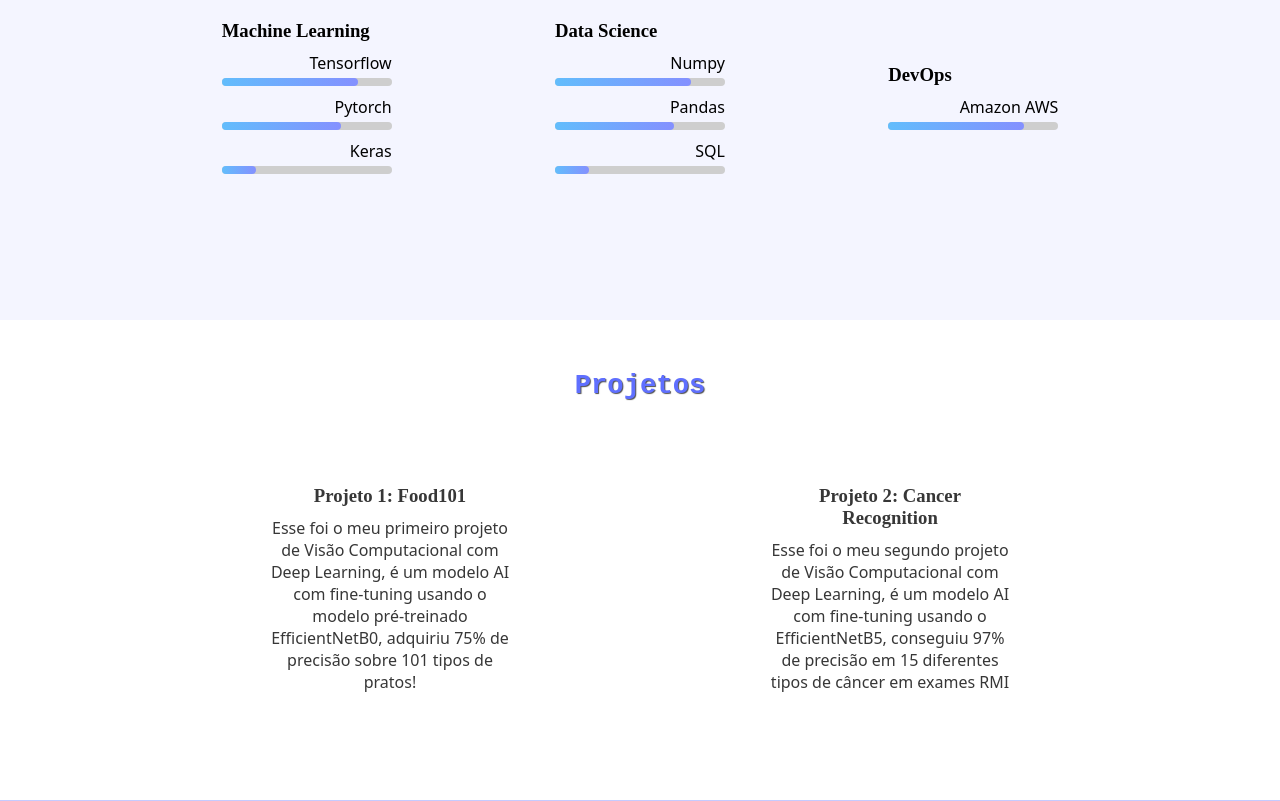
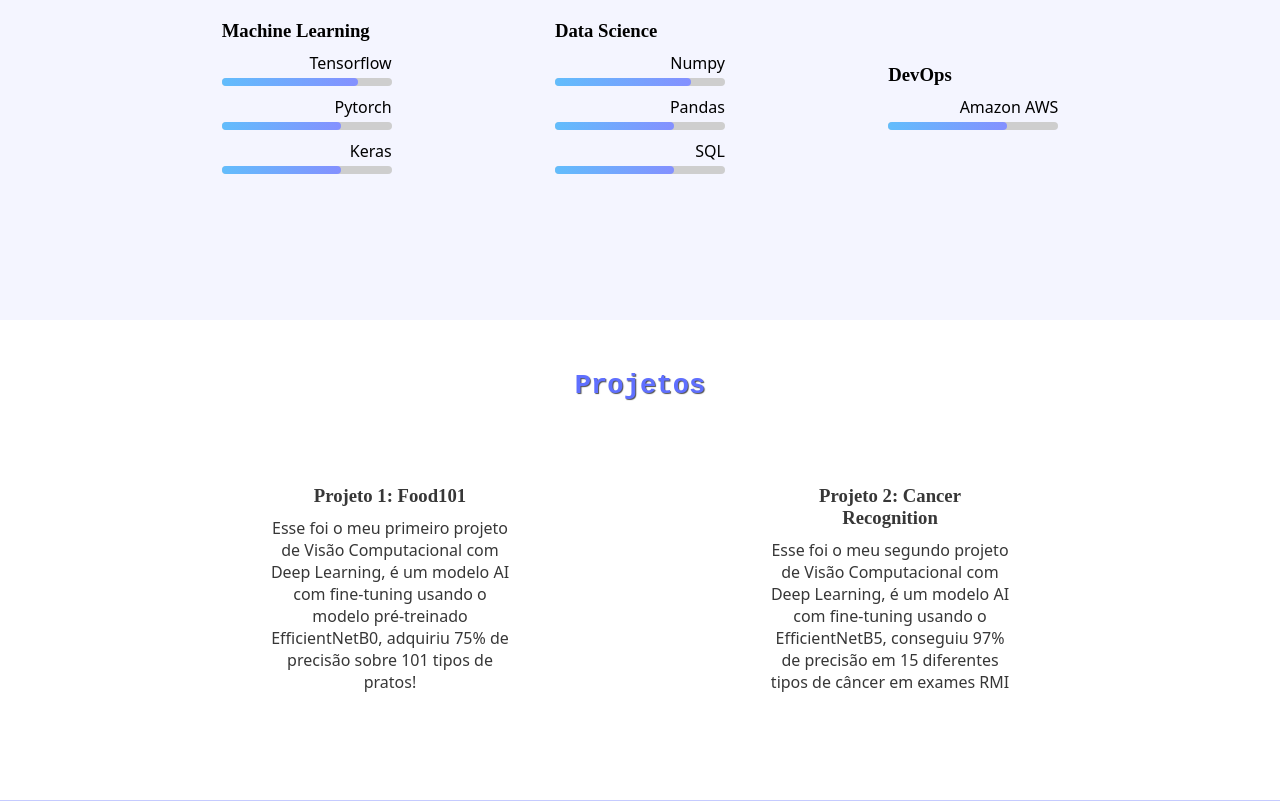
Before and after one commit to gabriel-marchese/site-gustavo, a plain HTML site: page index.html in a window 1280 px wide. Shown: the part 800-1601 px from the top of the page. Drawn offline with Linux system fonts and the light colour scheme; a web font is replaced by a local one.

Commit message:
Update index.html

```diff
--- a/index.html
+++ b/index.html
@@ -61,7 +61,7 @@
                             <div>
                                 <p class="titleHability">Keras</p>
                                 <div class="back-line">
-                                    <div class="line3"></div>
+                                    <div class="line2"></div>
                                 </div>
                             </div>
                         </div>
@@ -84,7 +84,7 @@
                             <div>
                                 <p class="titleHability">SQL</p>
                                 <div class="back-line">
-                                    <div class="line3"></div>
+                                    <div class="line2"></div>
                                 </div>
                             </div>
                         </div>
@@ -95,7 +95,7 @@
                             <div>
                                 <p class="titleHability">Amazon AWS</p>
                                 <div class="back-line">
-                                    <div class="line"></div>
+                                    <div class="line2"></div>
                                 </div>
                             </div>
                         </div>
```
